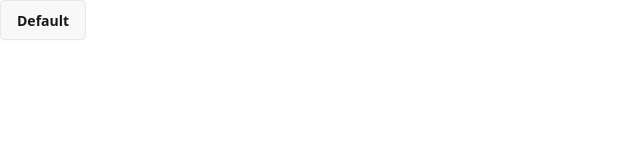
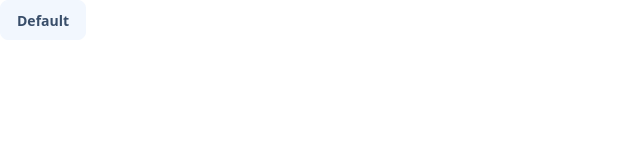
Before and after one commit to SayliDev/react-weather-app, a React (Vite) app: page / in a window 1280 px wide. Shown: the top 160 px of the page, without its empty margins (0-640 px from the left). Built offline with nearby package versions, Linux system fonts and the light colour scheme.

Commit message:
fix: configure DaisyUI themes

```diff
--- a/index.html
+++ b/index.html
@@ -1,5 +1,5 @@
 <!DOCTYPE html>
-<html lang="fr" data-theme="light">
+<html lang="fr" data-theme="winter">
   <head>
     <meta charset="UTF-8" />
     <link rel="icon" type="image/svg+xml" href="/vite.svg" />
--- a/src/index.css
+++ b/src/index.css
@@ -1,2 +1,4 @@
 @import "tailwindcss";
-@plugin "daisyui";
+@plugin "daisyui" {
+  themes: light --default, dark --prefersdark, winter;
+}
```
